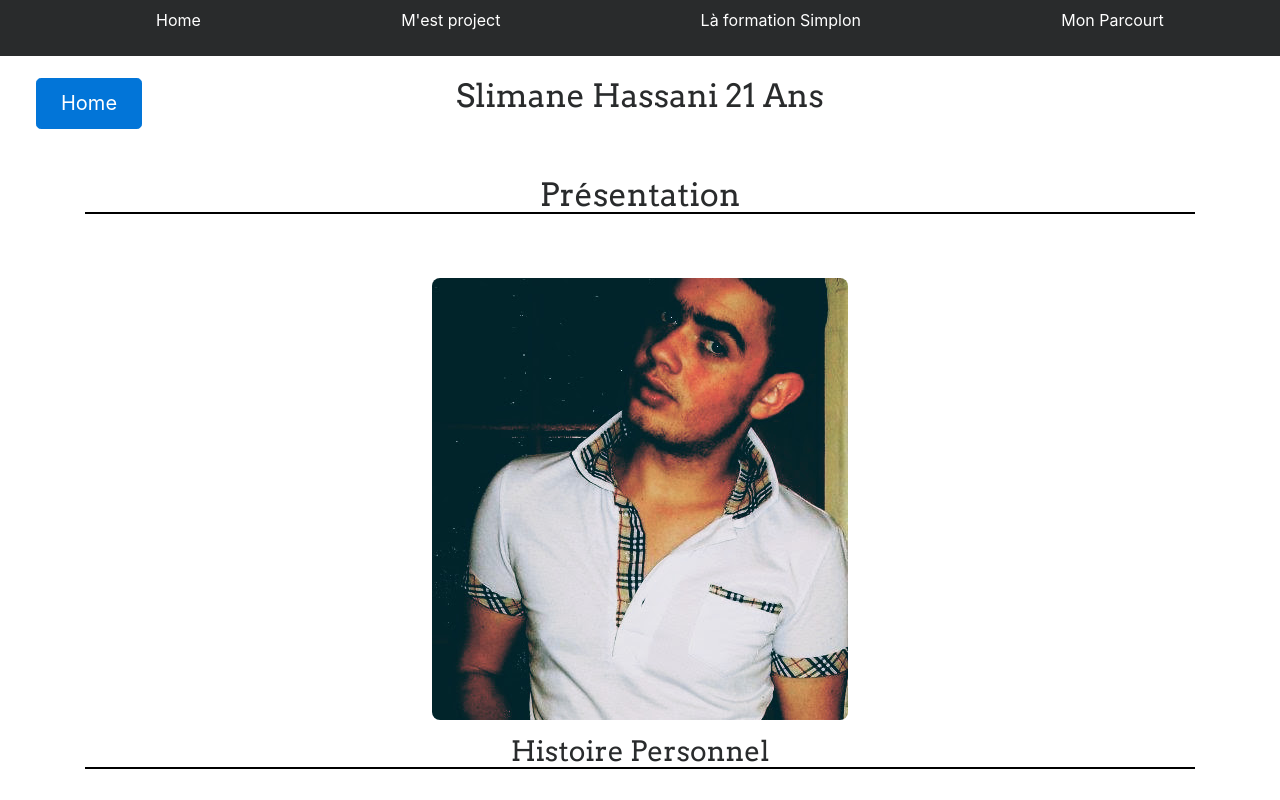
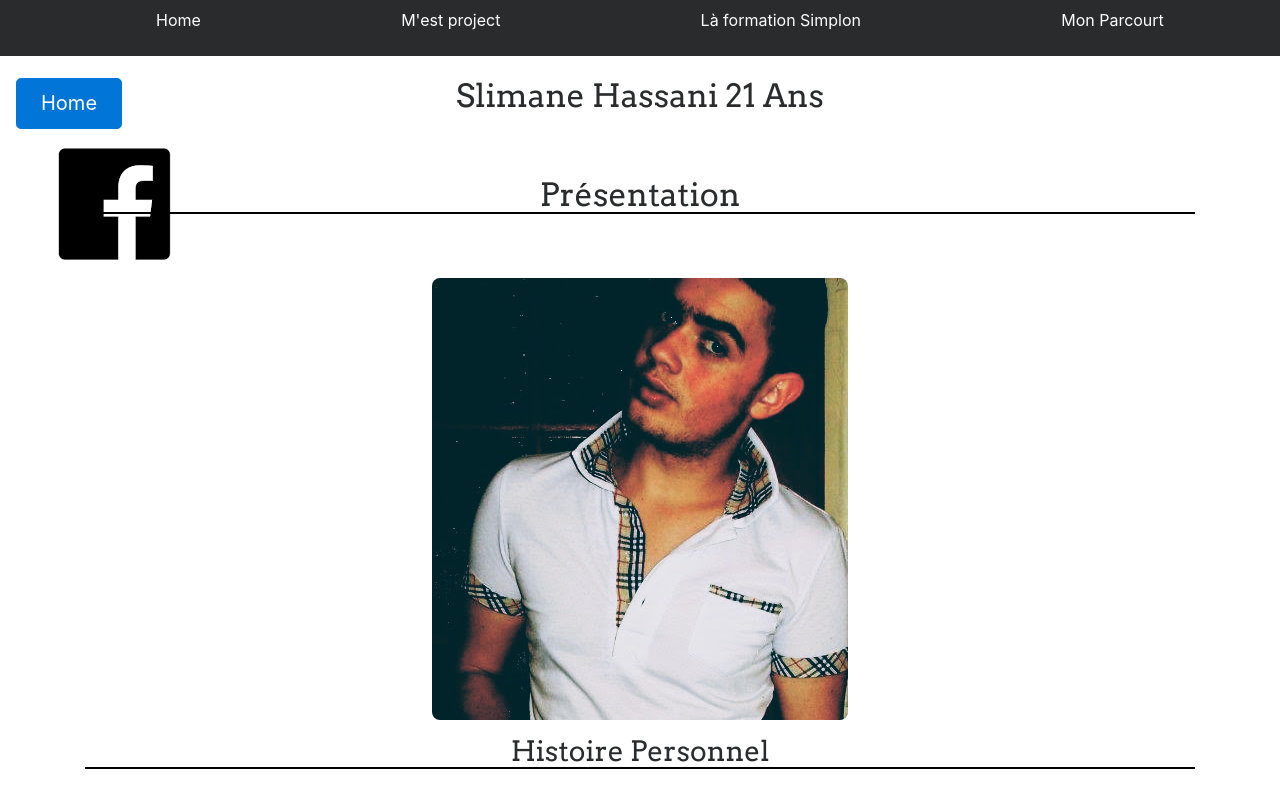
Before and after one commit to Slimaneha/Project-, a plain HTML site: page index.html in a window 1280 px wide. Shown: the top 800 px of the page. Drawn offline with nearby package versions, Linux system fonts and the light colour scheme.

Commit message:
Ajouts du logo Faceboock

```diff
--- a/css/main.css
+++ b/css/main.css
@@ -159,7 +159,7 @@ header a:hover{
 
 }
 
-button,.fix{
+.fix{
     margin-left: 1em;
     position: fixed;
 }
--- a/index.html
+++ b/index.html
@@ -47,6 +47,9 @@
     <!--Start Of Contenue -->
 <div class="fix">
     <button type="button" class="btn btn-primary btn-lg">Home </button>
+    <figure>
+        <img src="img/fb.png" alt="Logo Faceboock">
+    </figure>
 </div>
     <h1 class="container"> Slimane Hassani 21 Ans </h1>
 
```
